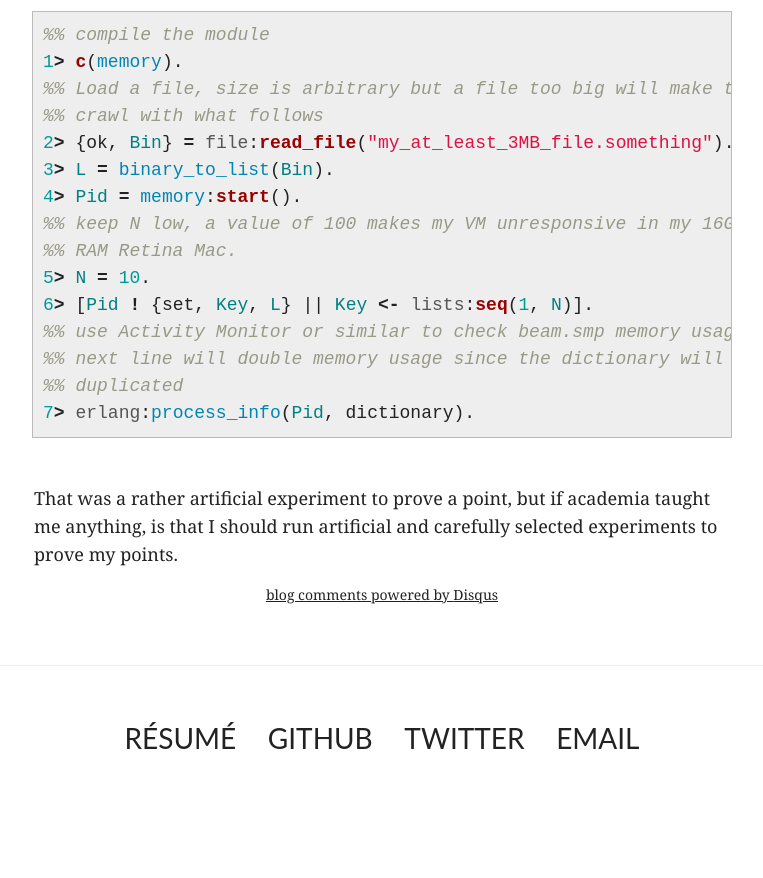
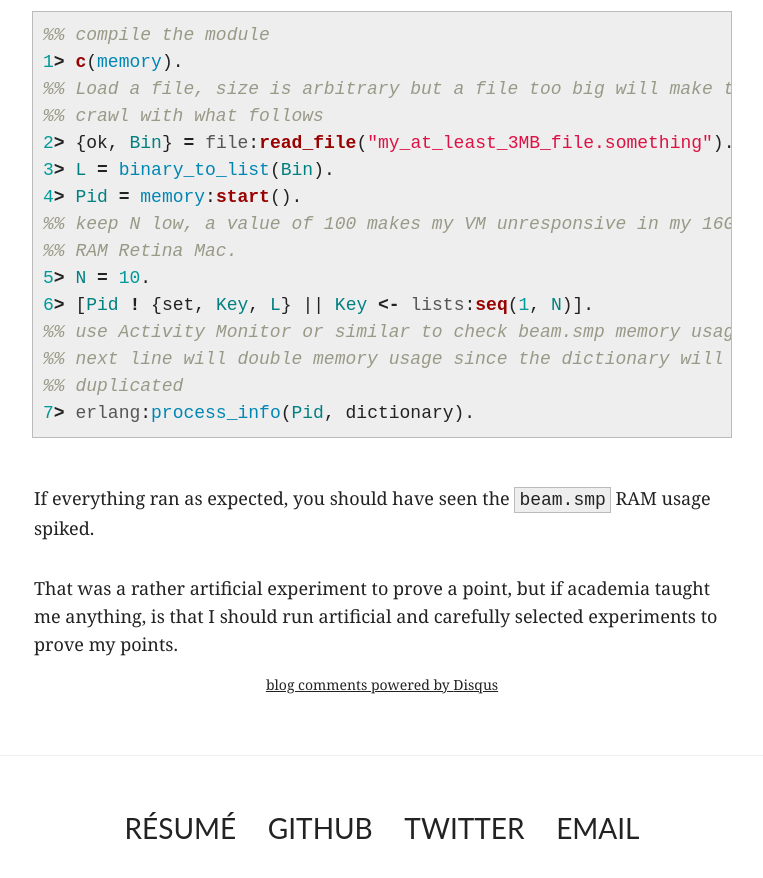
Before and after one commit to videlalvaro/videlalvaro.github.io, a Jekyll site: the page built from _posts/2015-05-06-erlang-process-dict.md, in a window 1280 px wide and 900 px high, scrolled down 2746 px. Shown: the top 878 px of the window, without its empty margins (258-1021 px from the left). Built offline with Jekyll 4.4.1, drawn with Linux system fonts in a browser that asks for light colours; comment, search, counter and statistics services are not loaded; before the commit the page ends 3556 px from its top, so only the background shows below that.

Commit message:
adds sentence

```diff
--- a/_posts/2015-05-06-erlang-process-dict.md
+++ b/_posts/2015-05-06-erlang-process-dict.md
@@ -97,6 +97,9 @@ commands. Note, you'll need a 3MB file or similar, for science.
 7> erlang:process_info(Pid, dictionary).
 {% endhighlight %}
 
+If everything ran as expected, you should have seen the `beam.smp` RAM
+usage spiked.
+
 That was a rather artificial experiment to prove a point, but if
 academia taught me anything, is that I should run artificial and
 carefully selected experiments to prove my points.
```
